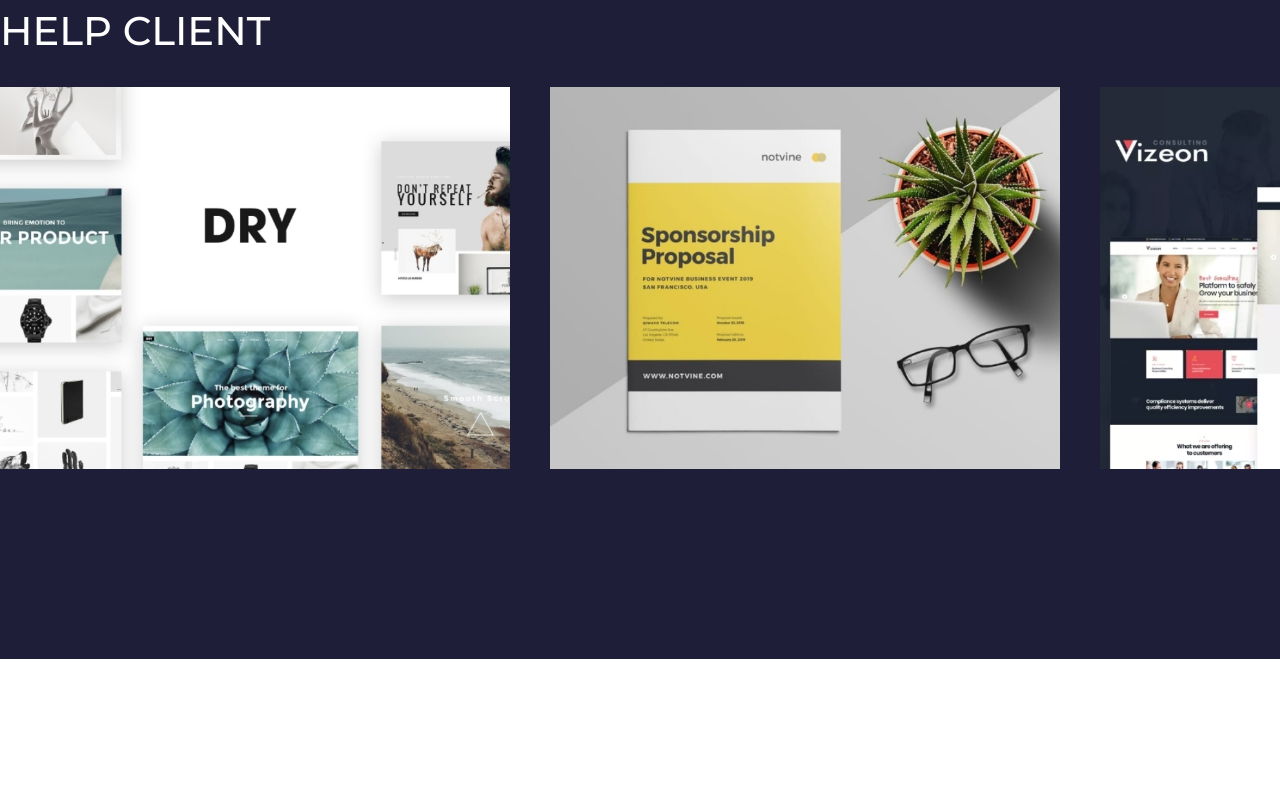
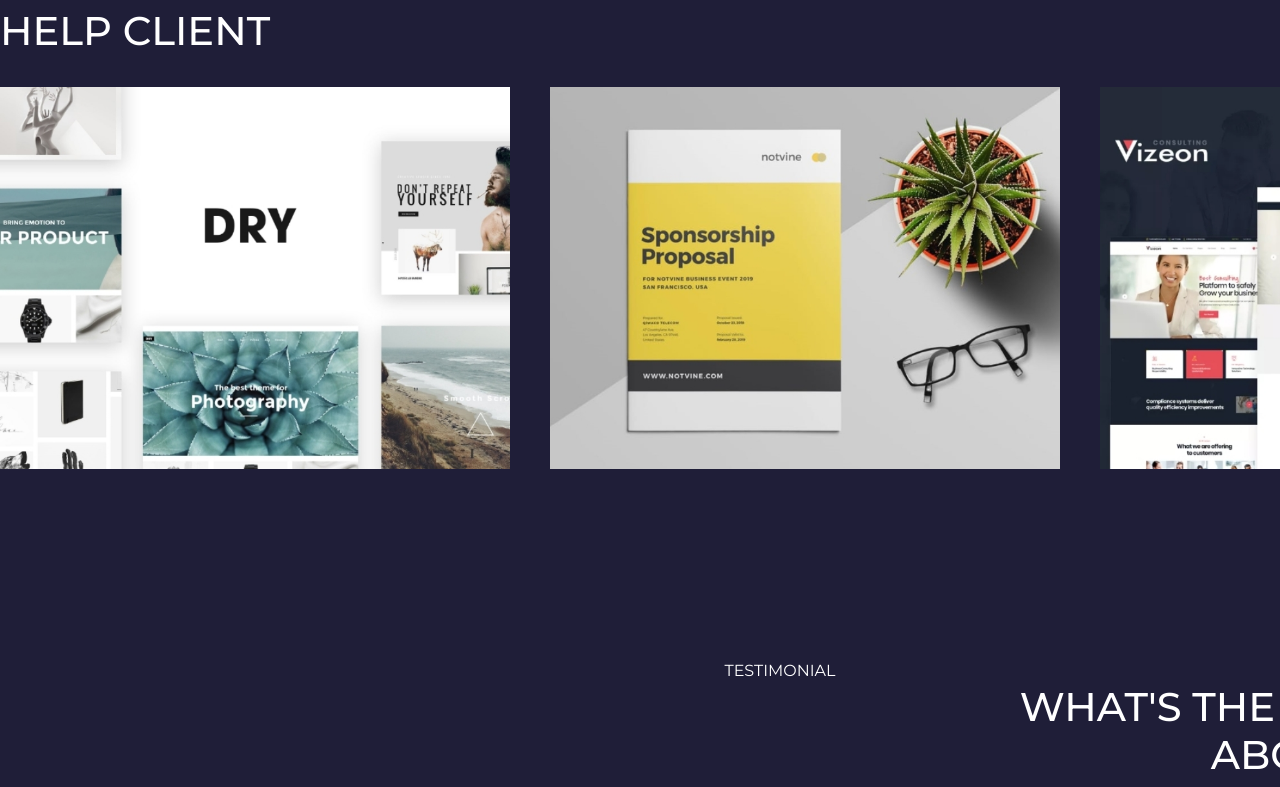
Before and after one commit to GiordanoRinaldi/proj-html-vuejs, a Vue app: page / in a window 1280 px wide. Shown: the part 3233-4020 px from the top of the page. Before the commit the page ends 3892 px from the top, so only its background shows below. Built offline with nearby package versions, Linux system fonts and the light colour scheme; a web font is replaced by a local one.

Commit message:
prima parte quarta sezione

```diff
--- a/src/components/Main.vue
+++ b/src/components/Main.vue
@@ -88,6 +88,22 @@
           <div class="img"><img src="..\assets\img\z1el4c4p-790x592.jpg" alt=""></div>
         </div>
       </div>
+    </section>
+
+    <section class="fourth-section">
+      <div class="container-fourth-section">
+        <div class="d-flex justify-content-between">
+          <div></div>
+          <div>TESTIMONIAL</div>
+          <div class="line"></div>
+        </div>
+        <div class="d-flex justify-content-end">
+          <div>
+            <h2>WHAT'S THE CUSTOMER SAY ABOUT OUR WORK</h2>
+          </div>
+        </div>
+      </div>
+
     </section>
   </main>
 </template>
@@ -223,6 +239,25 @@ export default {
   }
 }
 
+.fourth-section {
+  background-color: $principalBackground;
+  .container-fourth-section{
+    width: 1610px;
+    margin: auto;
+
+    .line{
+      margin-right: 0;
+    }
+
+
+    h2{
+      text-align: end;
+      font-size: 40px;
+      width: 620px;
+    }
+  }
+}
+
 
 
 
```
